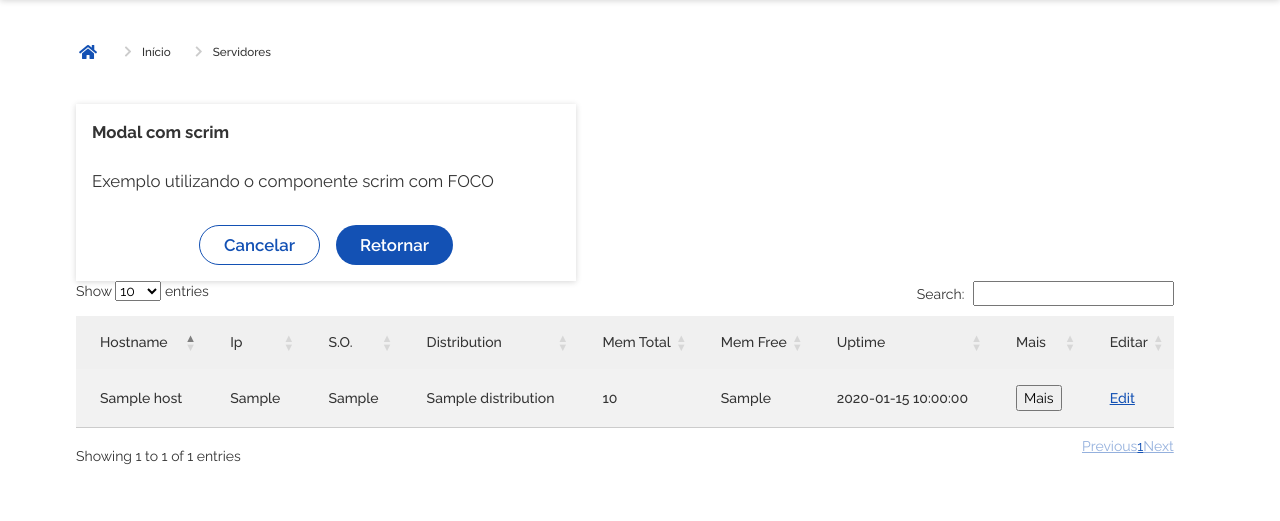
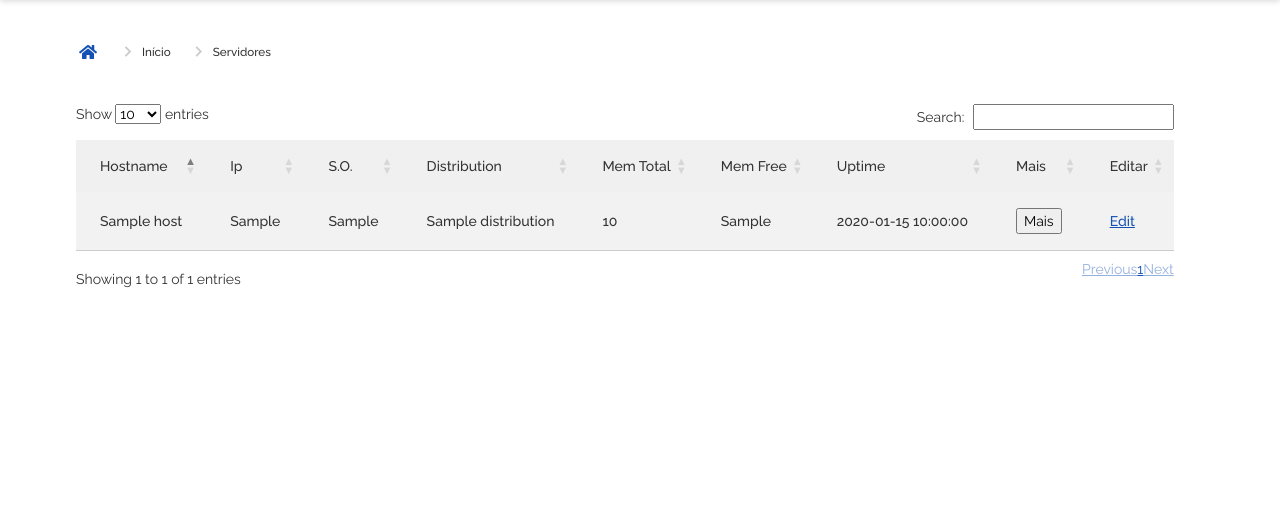
Before and after one commit to hebersonaguiar/inventory-frontend, a Flask app: template templates/govbrservers.html in a window 1280 px wide. Shown: the part 159-680 px from the top of the page. Run offline with Flask 3, Linux system fonts and the light colour scheme; the template is opened without the code that fills it: most values are stand-ins (such as "Sample title", 1, 10 or a date in 2020); some libraries are stand-ins or nearby versions; some web fonts are replaced.

Commit message:
feat: change template html to govbr with node

```diff
--- a/templates/govbrservers.html
+++ b/templates/govbrservers.html
@@ -229,20 +229,6 @@
                       </thead>
                       <tbody>
                           {% for host in hosts %}
-                          <!-- <div class="br-scrim-util foco" id="scrimutilexamplemodal" data-scrim="true"> -->
-                            <div class="br-modal" aria-labelledby="titulomodalexemplo" id="infosModal_{{host.id}}" role="dialog" aria-modal="true">
-                              <div class="br-modal-header" id="titulomodalexemplo">Modal com scrim</div>
-                              <div class="br-modal-body">
-                                <p>Exemplo utilizando o componente scrim com FOCO</p>
-                              </div>
-                              <div class="br-modal-footer justify-content-center">
-                                <button class="br-button secondary" type="button" data-dismiss="true">Cancelar
-                                </button>
-                                <button class="br-button primary mt-3 mt-sm-0 ml-sm-3" type="button">Retornar
-                                </button>
-                              </div>
-                            </div>
-                          <!-- </div> -->
                           <tr>
                             <td>{{ host.hostname }}</td>
                             <td>{{ host.ip }}</td>
```
